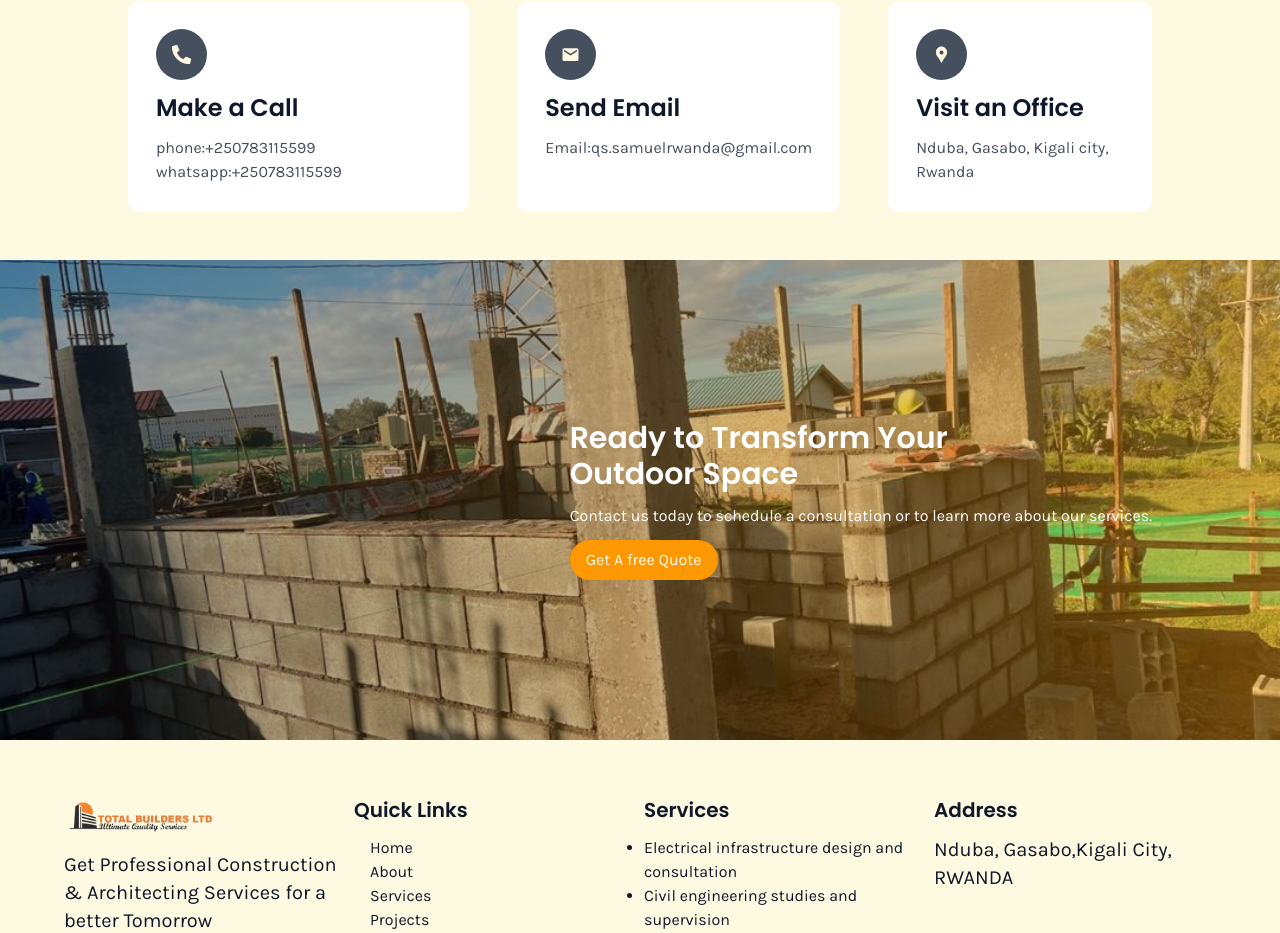
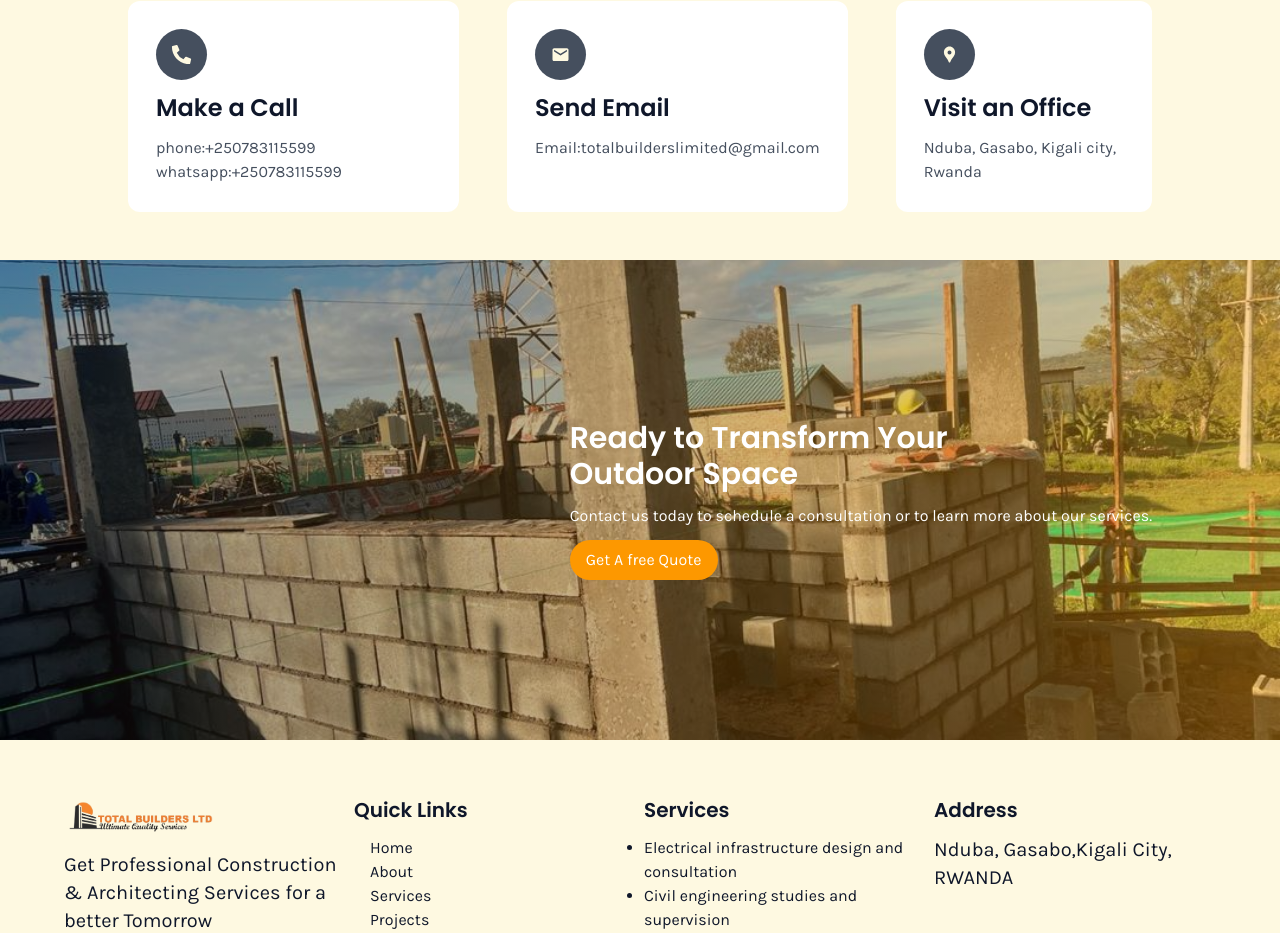
Before and after one commit to ngoga-innocent/Total-builders-ltd, a React (Vite) app: page /contact in a window 1280 px wide. Shown: the part 1767-2700 px from the top of the page. Built offline with nearby package versions, Linux system fonts and the light colour scheme.

Commit message:
email changed

```diff
--- a/src/Pages/ContactUsSection/Information.tsx
+++ b/src/Pages/ContactUsSection/Information.tsx
@@ -18,7 +18,7 @@ const Information = () => {
               <MdEmail color="FEF9E1" size={23} />
             </div>
             <h1 className="text-xl md:text-2xl">Send Email</h1>
-            <p className="text-[#454F5E]">Email:qs.samuelrwanda@gmail.com </p>
+            <p className="text-[#454F5E]">Email:totalbuilderslimited@gmail.com </p>
         </div>
         <div className="flex flex-col bg-white rounded-xl py-7 px-7 gap-y-3">
             <div className="rounded-full w-[4vw] h-[4vw] p-2 md:p-4 bg-[#454F5E] flex flex-col items-center justify-center">
```
